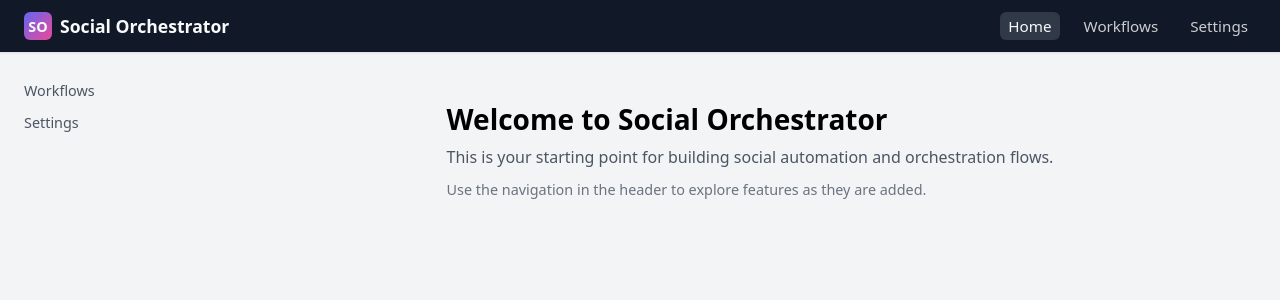
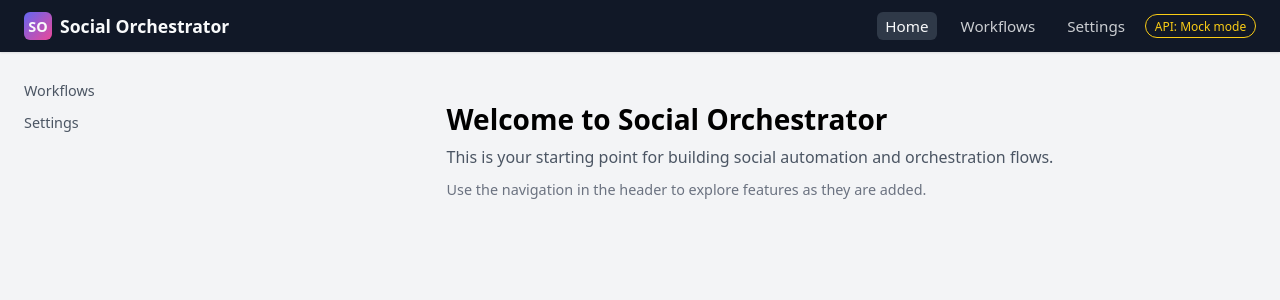
Before and after one commit to AamirOfficial07/PClone, an Angular app in the folder social-orchestrator-web/: page / in a window 1280 px wide. Shown: the top 300 px of the page. Built offline with nearby package versions, Linux system fonts and the light colour scheme.

Commit message:
feat: add API contract doc, API types, and API health/status service; update header to display API status (mock/live)
Co-authored-by: Genie <genie@cosine.sh>

```diff
--- a/social-orchestrator-web/src/app/app.component.css
+++ b/social-orchestrator-web/src/app/app.component.css
@@ -37,6 +37,12 @@
   font-weight: 600;
 }
 
+.app-header__right {
+  display: flex;
+  align-items: center;
+  gap: 0.75rem;
+}
+
 .app-header__nav {
   display: flex;
   gap: 1rem;
@@ -53,6 +59,30 @@
 .app-header__nav a:hover {
   color: #f9fafb;
   background-color: rgba(55, 65, 81, 0.8);
+}
+
+.app-header__api {
+  font-size: 0.75rem;
+  padding: 0.15rem 0.55rem;
+  border-radius: 999px;
+  border: 1px solid rgba(156, 163, 175, 0.8);
+  color: rgba(229, 231, 235, 0.9);
+  white-space: nowrap;
+}
+
+.app-header__api--mock {
+  border-color: #facc15;
+  color: #facc15;
+}
+
+.app-header__api--online {
+  border-color: #22c55e;
+  color: #bbf7d0;
+}
+
+.app-header__api--offline {
+  border-color: #ef4444;
+  color: #fecaca;
 }
 
 .app-shell__body {
--- a/social-orchestrator-web/src/app/app.component.html
+++ b/social-orchestrator-web/src/app/app.component.html
@@ -22,6 +22,7 @@
       <span class="app-header__title">Social Orchestrator</span>
     </div>
 
+    <div class="app-header__right">
       <nav class="app-header__nav">
         <a
           routerLink="/"
@@ -45,6 +46,32 @@
           Settings
         </a>
       </nav>
+
+      <ng-container *ngIf="apiState$ | async as api">
+        <span
+          class="app-header__api"
+          [class.app-header__api--mock]="api.mode === 'mock'"
+          [class.app-header__api--online]="api.mode === 'live' && api.status === 'online'"
+          [class.app-header__api--offline]="api.mode === 'live' && api.status === 'offline'"
+        >
+          <ng-container *ngIf="api.mode === 'mock'">
+            API: Mock mode
+          </ng-container>
+          <ng-container *ngIf="api.mode === 'live'">
+            API:
+            <ng-container *ngIf="api.status === 'online'">
+              Live · Online
+            </ng-container>
+            <ng-container *ngIf="api.status === 'offline'">
+              Live · Offline
+            </ng-container>
+            <ng-container *ngIf="api.status === 'unknown'">
+              Live · Checking…
+            </ng-container>
+          </ng-container>
+        </span>
+      </ng-container>
+    </div>
   </header>
 
   <div class="app-shell__body">
--- a/social-orchestrator-web/src/app/app.component.ts
+++ b/social-orchestrator-web/src/app/app.component.ts
@@ -2,6 +2,7 @@ import { CommonModule } from '@angular/common';
 import { Component } from '@angular/core';
 import { RouterLink, RouterLinkActive, RouterOutlet } from '@angular/router';
 import { Observable } from 'rxjs';
+import { ApiState, ApiStatusService } from './core/services/api-status.service';
 import { Toast } from './core/models/toast';
 import { NotificationService } from './core/services/notification.service';
 
@@ -14,9 +15,14 @@ import { NotificationService } from './core/services/notification.service';
 })
 export class AppComponent {
   readonly toast$: Observable<Toast | null>;
+  readonly apiState$: Observable<ApiState>;
 
-  constructor(private readonly notificationService: NotificationService) {
+  constructor(
+    private readonly notificationService: NotificationService,
+    private readonly apiStatusService: ApiStatusService
+  ) {
     this.toast$ = this.notificationService.toast$;
+    this.apiState$ = this.apiStatusService.state$;
   }
 
   onDismissToast(): void {
--- /dev/null
+++ b/social-orchestrator-web/src/app/core/api/api-types.ts
@@ -0,0 +1,69 @@
+import { Workflow, WorkflowStatus } from '../models/workflow';
+import { Connection, ConnectionPlatform, ConnectionStatus } from '../models/connection';
+
+/**
+ * Workflow API contract
+ */
+
+export type WorkflowListResponse = Workflow[];
+
+export interface WorkflowCreateRequest {
+  id: string;
+  name: string;
+  description: string;
+  status: WorkflowStatus;
+  createdAt: string;
+  lastRunAt?: string;
+}
+
+export type WorkflowCreateResponse = Workflow;
+
+export interface WorkflowUpdateRequest {
+  id: string;
+  name: string;
+  description: string;
+  status: WorkflowStatus;
+  createdAt: string;
+  lastRunAt?: string;
+}
+
+export type WorkflowUpdateResponse = Workflow;
+
+/**
+ * Connection API contract
+ */
+
+export type ConnectionListResponse = Connection[];
+
+export interface ConnectionCreateRequest {
+  id: string;
+  platform: ConnectionPlatform;
+  label: string;
+  handle: string;
+  status: ConnectionStatus;
+  createdAt: string;
+  lastSyncAt?: string;
+}
+
+export type ConnectionCreateResponse = Connection;
+
+export interface ConnectionUpdateRequest {
+  id: string;
+  platform: ConnectionPlatform;
+  label: string;
+  handle: string;
+  status: ConnectionStatus;
+  createdAt: string;
+  lastSyncAt?: string;
+}
+
+export type ConnectionUpdateResponse = Connection;
+
+/**
+ * Health API contract
+ */
+
+export interface HealthResponse {
+  ok: boolean;
+  version?: string;
+}
--- /dev/null
+++ b/social-orchestrator-web/src/app/core/services/api-status.service.ts
@@ -0,0 +1,63 @@
+import { HttpClient } from '@angular/common/http';
+import { Injectable } from '@angular/core';
+import { BehaviorSubject, Observable } from 'rxjs';
+import { environment } from '../../../environments/environment';
+import { HealthResponse } from '../api/api-types';
+
+export type ApiMode = 'mock' | 'live';
+export type ApiStatus = 'unknown' | 'online' | 'offline';
+
+export interface ApiState {
+  mode: ApiMode;
+  status: ApiStatus;
+}
+
+@Injectable({
+  providedIn: 'root'
+})
+export class ApiStatusService {
+  private readonly stateSubject = new BehaviorSubject<ApiState>({
+    mode: environment.useMockApi ? 'mock' : 'live',
+    status: environment.useMockApi ? 'online' : 'unknown'
+  });
+
+  readonly state$: Observable<ApiState> = this.stateSubject.asObservable();
+
+  constructor(private readonly http: HttpClient) {
+    if (!environment.useMockApi) {
+      this.checkHealth();
+    }
+  }
+
+  checkHealth(): void {
+    if (environment.useMockApi) {
+      this.stateSubject.next({
+        mode: 'mock',
+        status: 'online'
+      });
+      return;
+    }
+
+    this.stateSubject.next({
+      mode: 'live',
+      status: 'unknown'
+    });
+
+    this.http.get<HealthResponse>(`${environment.apiBaseUrl}/health`).subscribe({
+      next: (response) => {
+        const ok = typeof response?.ok === 'boolean' ? response.ok : true;
+
+        this.stateSubject.next({
+          mode: 'live',
+          status: ok ? 'online' : 'offline'
+        });
+      },
+      error: () => {
+        this.stateSubject.next({
+          mode: 'live',
+          status: 'offline'
+        });
+      }
+    });
+  }
+}
```
Also changed, not shown: 1 other file (tests, documents, lock files or other folders). Lines whose indentation alone changed are shown as unchanged.
